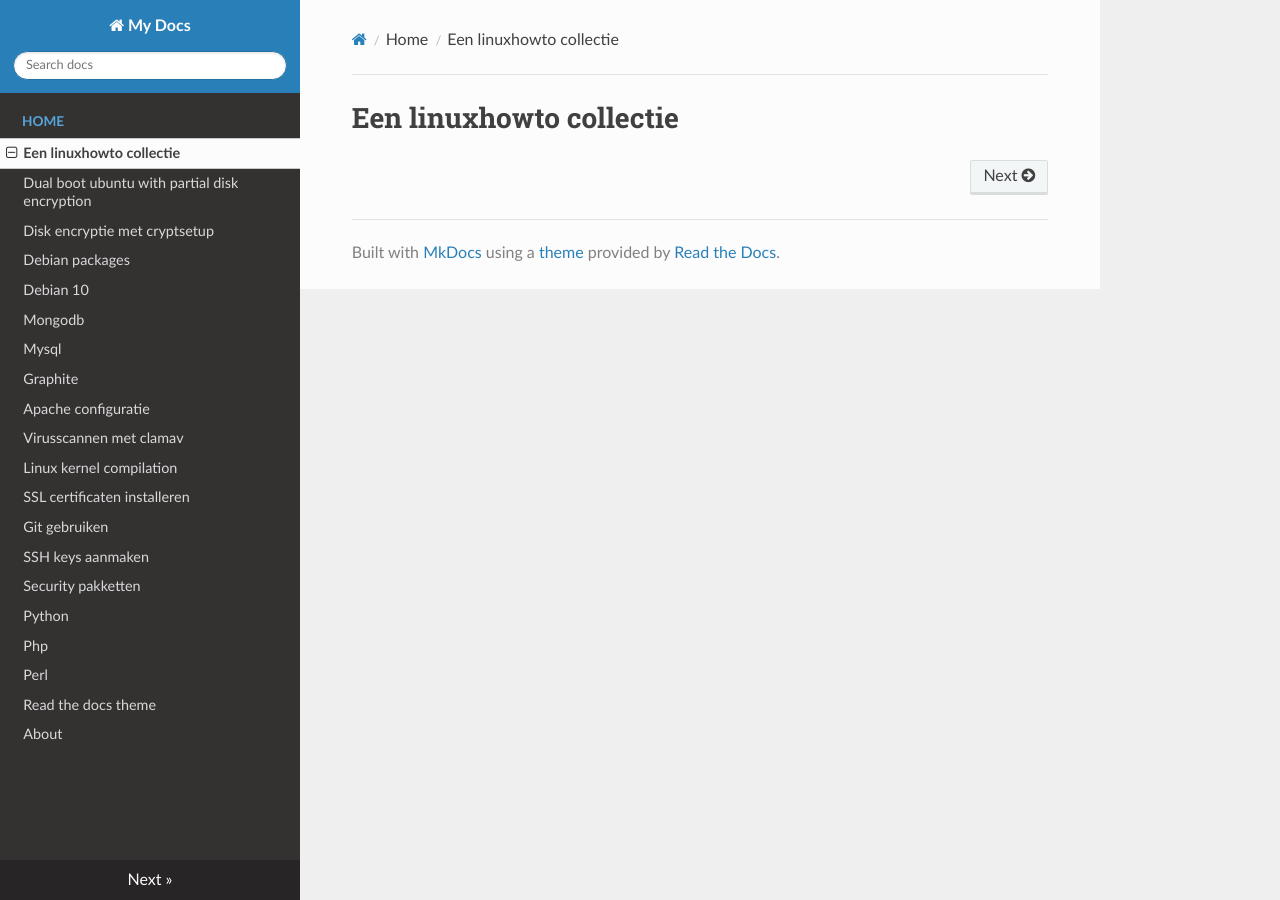
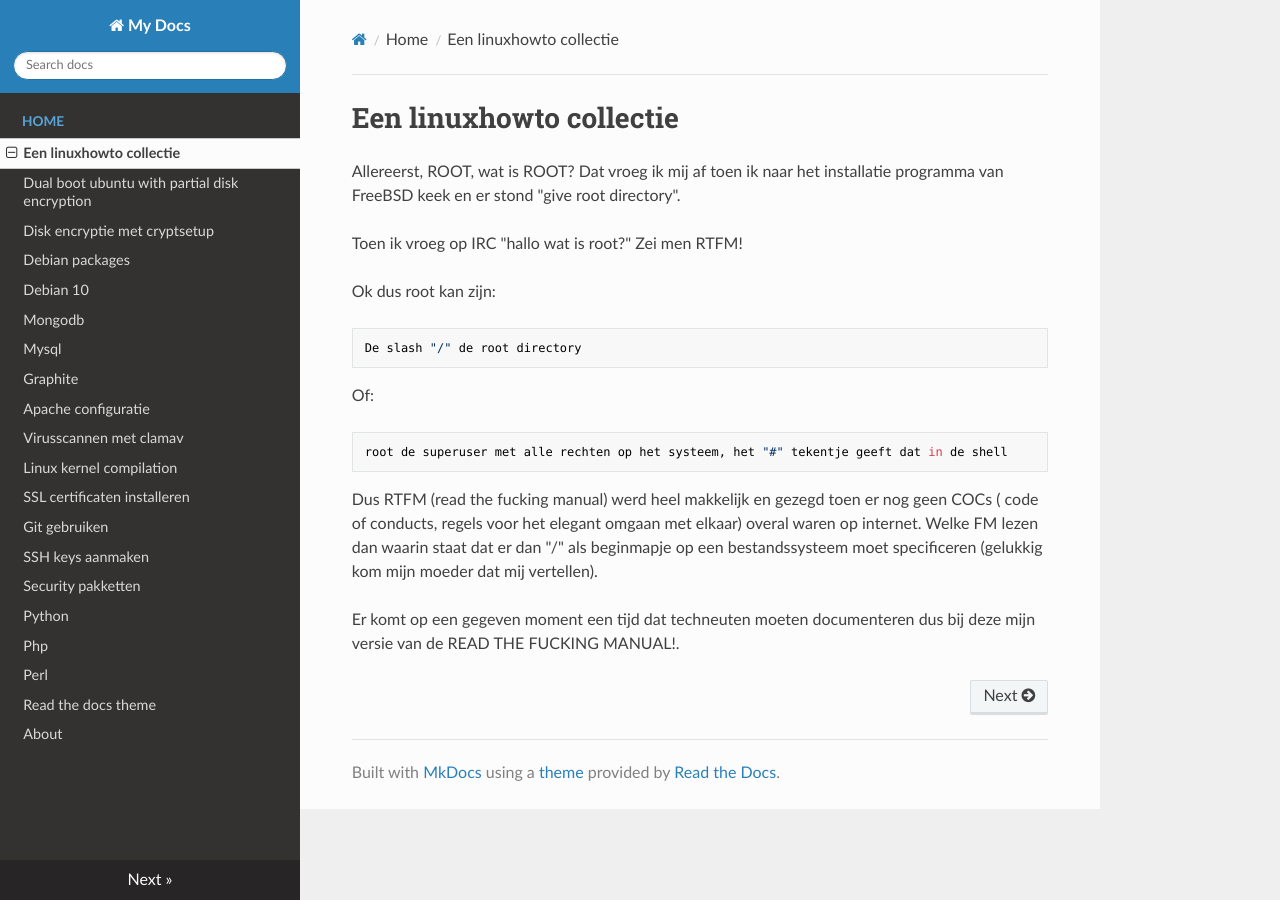
Before and after one commit to MatthewBuchananAstley/linuxhowto, an MkDocs documentation site: the page built from docs/index.md, in a window 1280 px wide. Built offline with MkDocs 1.6.1, drawn with Linux system fonts in a browser that asks for light colours; nearby versions of some CDN libraries.

Commit message:
Added intro text to the linux howto information

```diff
--- a/docs/index.md
+++ b/docs/index.md
@@ -1 +1,18 @@
 # Een linuxhowto collectie
+
+Allereerst, ROOT, wat is ROOT? Dat vroeg ik mij af toen ik naar het installatie programma van FreeBSD keek en er stond "give root directory".
+
+Toen ik vroeg op IRC "hallo wat is root?" Zei men RTFM!
+
+Ok dus root kan zijn:
+
+    De slash "/" de root directory
+
+Of:
+
+    root de superuser met alle rechten op het systeem, het "#" tekentje geeft dat in de shell
+
+
+Dus RTFM (read the fucking manual) werd heel makkelijk en gezegd toen er nog geen COCs ( code of conducts, regels voor het elegant omgaan met elkaar) overal waren op internet. Welke FM lezen dan waarin staat dat er dan "/" als beginmapje op een bestandssysteem moet specificeren (gelukkig kom mijn moeder dat mij vertellen).
+
+Er komt op een gegeven moment een tijd dat techneuten moeten documenteren dus bij deze mijn versie van de READ THE FUCKING MANUAL!.
```
Also changed, not shown: docs/readthedocs.md (+5 -2 lines).
